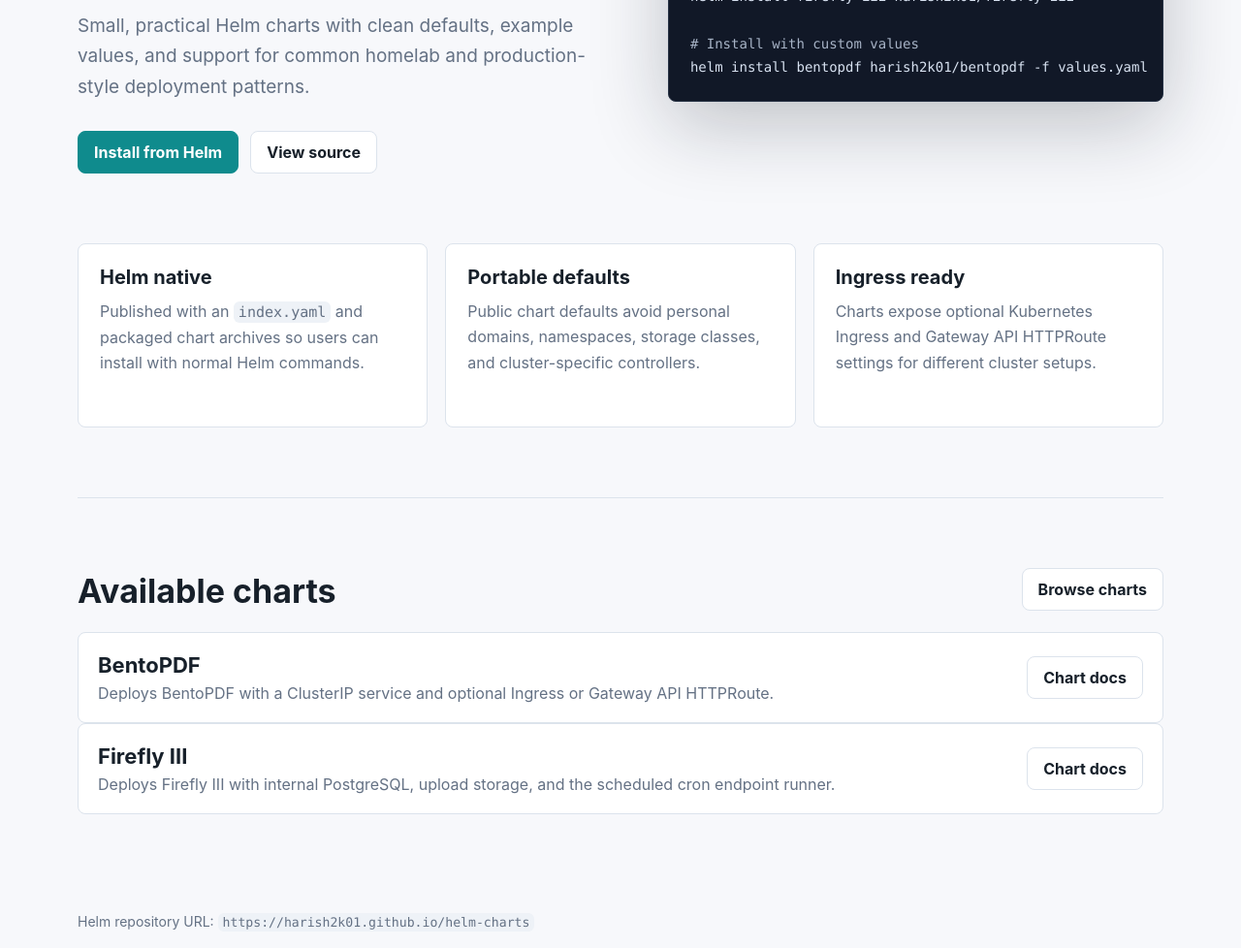
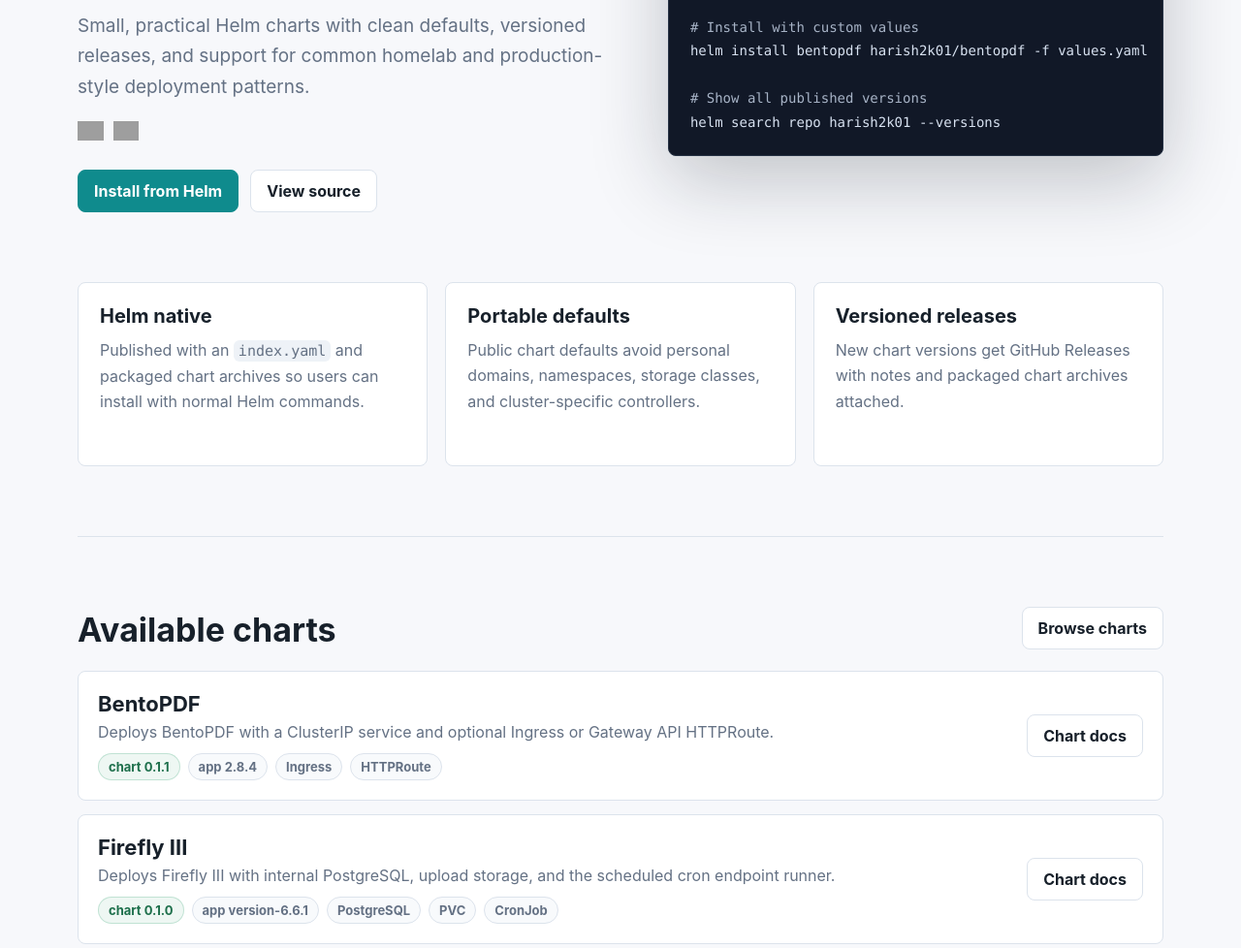
Before and after one commit to harish2k01/helm-charts, a plain HTML site: page docs/index.html in a window 1280 px wide. Shown: the part 480-1458 px from the top of the page at 97% size. Drawn offline with Linux system fonts and the light colour scheme; grey boxes are pictures that could not be loaded.

Commit message:
Create GitHub releases for chart versions

```diff
--- a/docs/index.html
+++ b/docs/index.html
@@ -21,6 +21,7 @@
         --code: #111827;
         --code-muted: #a7b3c6;
         --warn: #f7b267;
+        --ok: #2f9e6d;
       }
 
       * {
@@ -131,6 +132,18 @@
         flex-wrap: wrap;
         gap: 12px;
         margin-top: 30px;
+      }
+
+      .badges {
+        display: flex;
+        flex-wrap: wrap;
+        gap: 10px;
+        margin-top: 20px;
+      }
+
+      .badges img {
+        display: block;
+        height: 20px;
       }
 
       .button {
@@ -253,6 +266,37 @@
         background: var(--panel);
       }
 
+      .chart-list {
+        display: grid;
+        gap: 14px;
+      }
+
+      .chart-meta {
+        display: flex;
+        flex-wrap: wrap;
+        gap: 8px;
+        margin-top: 12px;
+      }
+
+      .pill {
+        display: inline-flex;
+        align-items: center;
+        min-height: 28px;
+        padding: 0 10px;
+        border: 1px solid var(--line);
+        border-radius: 999px;
+        color: var(--muted);
+        background: #f8fafc;
+        font-size: 13px;
+        font-weight: 650;
+      }
+
+      .pill.ready {
+        border-color: rgba(47, 158, 109, 0.24);
+        color: #1d6f4b;
+        background: rgba(47, 158, 109, 0.08);
+      }
+
       .chart-row h3 {
         margin: 0 0 6px;
         font-size: 22px;
@@ -322,10 +366,18 @@
             <div class="eyebrow">Public Helm repository</div>
             <h1>Reusable charts for Kubernetes applications.</h1>
             <p class="lead">
-              Small, practical Helm charts with clean defaults, example values,
-              and support for common homelab and production-style deployment
-              patterns.
+              Small, practical Helm charts with clean defaults, versioned
+              releases, and support for common homelab and production-style
+              deployment patterns.
             </p>
+            <div class="badges" aria-label="Repository status">
+              <a href="https://github.com/harish2k01/helm-charts/actions/workflows/release.yaml">
+                <img alt="Release Charts status" src="https://github.com/harish2k01/helm-charts/actions/workflows/release.yaml/badge.svg">
+              </a>
+              <a href="https://github.com/harish2k01/helm-charts/actions/workflows/lint.yaml">
+                <img alt="Lint Charts status" src="https://github.com/harish2k01/helm-charts/actions/workflows/lint.yaml/badge.svg">
+              </a>
+            </div>
             <div class="actions">
               <a class="button primary" href="#install">Install from Helm</a>
               <a class="button" href="https://github.com/harish2k01/helm-charts">View source</a>
@@ -349,7 +401,10 @@
 helm install firefly-iii harish2k01/firefly-iii
 
 <span class="comment"># Install with custom values</span>
-helm install bentopdf harish2k01/bentopdf -f values.yaml</pre>
+helm install bentopdf harish2k01/bentopdf -f values.yaml
+
+<span class="comment"># Show all published versions</span>
+helm search repo harish2k01 --versions</pre>
           </div>
         </section>
 
@@ -369,10 +424,10 @@
             </p>
           </article>
           <article class="card">
-            <h2>Ingress ready</h2>
+            <h2>Versioned releases</h2>
             <p>
-              Charts expose optional Kubernetes Ingress and Gateway API
-              HTTPRoute settings for different cluster setups.
+              New chart versions get GitHub Releases with notes and packaged
+              chart archives attached.
             </p>
           </article>
         </section>
@@ -385,6 +440,7 @@
             </a>
           </div>
 
+          <div class="chart-list">
             <article class="chart-row">
               <div>
                 <h3>BentoPDF</h3>
@@ -392,6 +448,12 @@
                   Deploys BentoPDF with a ClusterIP service and optional Ingress
                   or Gateway API HTTPRoute.
                 </p>
+                <div class="chart-meta">
+                  <span class="pill ready">chart 0.1.1</span>
+                  <span class="pill">app 2.8.4</span>
+                  <span class="pill">Ingress</span>
+                  <span class="pill">HTTPRoute</span>
+                </div>
               </div>
               <a class="button" href="https://github.com/harish2k01/helm-charts/tree/main/charts/bentopdf">
                 Chart docs
@@ -405,11 +467,19 @@
                   Deploys Firefly III with internal PostgreSQL, upload storage,
                   and the scheduled cron endpoint runner.
                 </p>
+                <div class="chart-meta">
+                  <span class="pill ready">chart 0.1.0</span>
+                  <span class="pill">app version-6.6.1</span>
+                  <span class="pill">PostgreSQL</span>
+                  <span class="pill">PVC</span>
+                  <span class="pill">CronJob</span>
+                </div>
               </div>
               <a class="button" href="https://github.com/harish2k01/helm-charts/tree/main/charts/firefly-iii">
                 Chart docs
               </a>
             </article>
+          </div>
         </section>
       </main>
 
```
Also changed, not shown: .github/workflows/release.yaml, README.md. Lines whose indentation alone changed are shown as unchanged.
